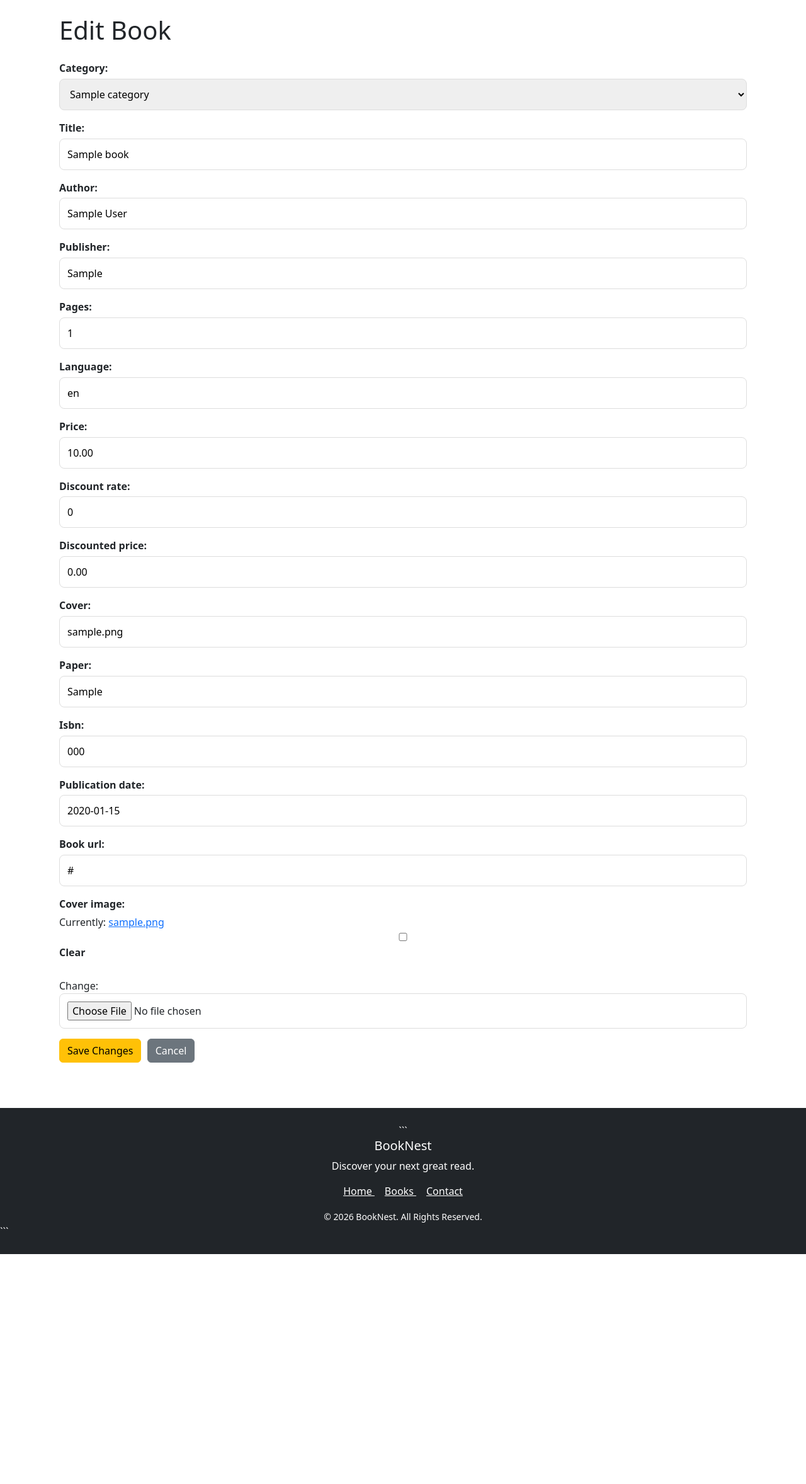
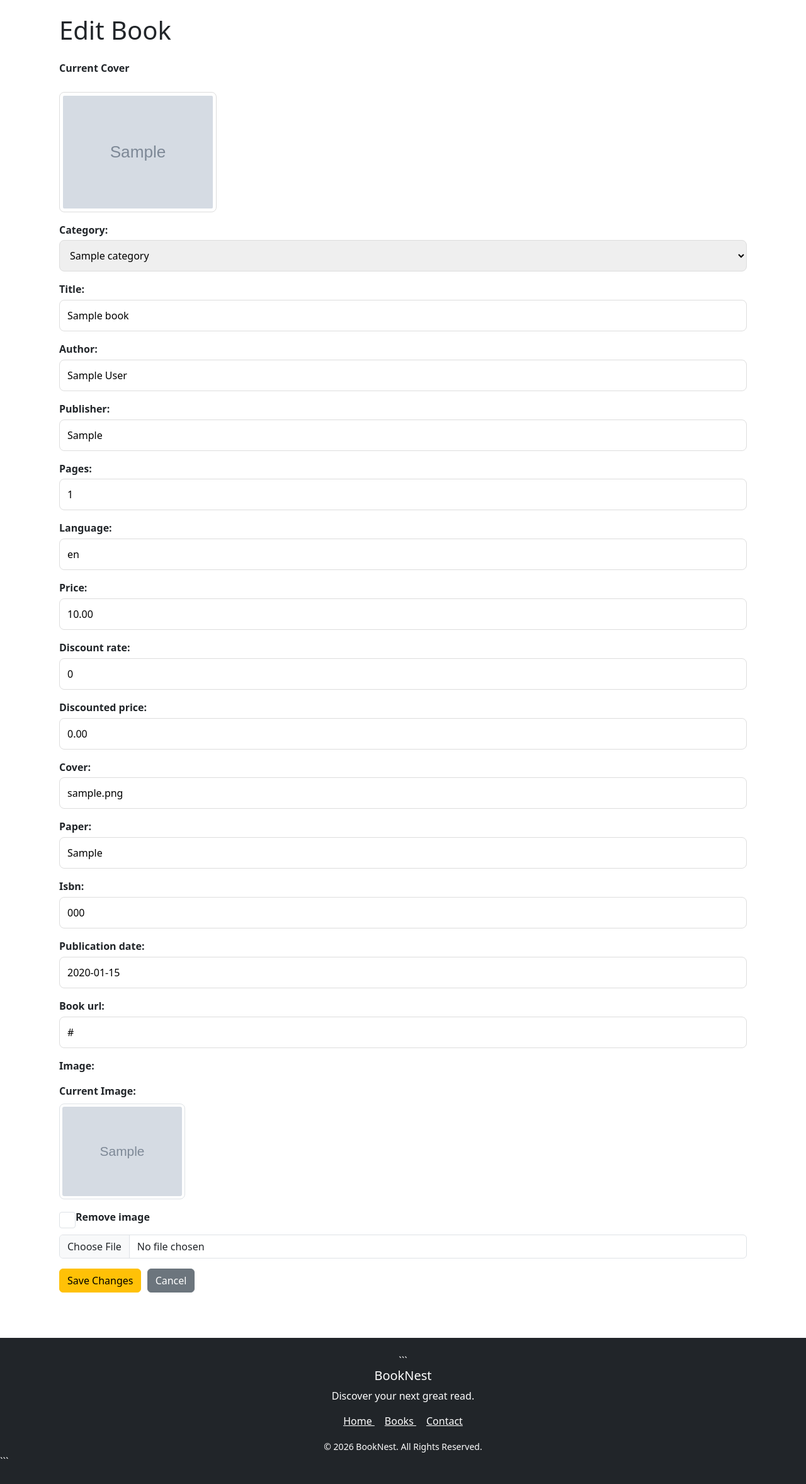
Before and after one commit to v-amna/booknest, a Django app: page /books/edit/1/ in a window 1280 px wide. Shown: the part 62-2418 px from the top of the page at 63% size. Before the commit the page ends 2053 px from the top, so only its background shows below. Run offline with Django 5.2, Linux system fonts and the light colour scheme; a user stored in the database is signed in; tables that the repository leaves empty hold one stand-in row (values such as "Sample post"); grey boxes marked "Sample" are stand-in pictures.

Commit message:
Product Admin- image field fixing

```diff
--- a/books/forms.py
+++ b/books/forms.py
@@ -1,9 +1,16 @@
+from .widgets import CustomClearableFileInput
 from django import forms
 from .models import Book
 
 
 class BookForm(forms.ModelForm):
 
+    cover_image = forms.ImageField(
+        label="Image",
+        required=False,
+        widget=CustomClearableFileInput()
+    )
+
     class Meta:
         model = Book
 
--- a/books/templates/books/edit_book.html
+++ b/books/templates/books/edit_book.html
@@ -8,11 +8,21 @@ Edit Book
 
 <div class="container">
 
-    <h1 class="mb-4">
+    <h1 class="mb-4">Edit Book</h1>
+    {% if book.cover_image %}
 
-        Edit Book
+<div class="mb-3">
 
-    </h1>
+    <p><strong>Current Cover</strong></p>
+
+    <img
+        src="{{ book.cover_image.url }}"
+        alt="{{ book.title }}"
+        class="img-preview">
+
+</div>
+
+{% endif %}
 
     <form method="POST"
           enctype="multipart/form-data">
--- /dev/null
+++ b/books/widgets.py
@@ -0,0 +1,5 @@
+from django.forms.widgets import ClearableFileInput
+
+
+class CustomClearableFileInput(ClearableFileInput):
+    template_name = "books/custom_widget_templates/custom_clearable_file_input.html"
--- a/static/css/base.css
+++ b/static/css/base.css
@@ -165,3 +165,41 @@ form textarea {
     padding: 10px 24px;
     border-radius: 8px;
 }
+/* Widget Styles */
+.btn-file {
+    position: relative;
+    overflow: hidden;
+}
+
+.btn-file input[type="file"] {
+    position: absolute;
+    top: 0;
+    right: 0;
+    min-width: 100%;
+    min-height: 100%;
+    opacity: 0;
+    cursor: pointer;
+}
+
+.custom-file-label {
+    overflow: hidden;
+    text-overflow: ellipsis;
+    white-space: nowrap;
+}
+
+.img-preview {
+    max-width: 250px;
+    border-radius: 8px;
+    border: 1px solid #ddd;
+    padding: 5px;
+    margin-top: 10px;
+}
+.custom-file-label {
+    overflow: hidden;
+    text-overflow: ellipsis;
+    white-space: nowrap;
+}
+
+.img-thumbnail {
+    border-radius: 8px;
+}
```
Also changed, not shown: books/templates/books/add_book.html (+16 -0 lines), books/templates/books/custom_widget_templates/custom_clearable_file_input.html (added, +39 -0 lines), media/books/Ente_kadha_VL1w4eA.jpg (added), media/books/booknest.png (added), media/books/no-cover_z7XogDh.png (added), media/books/whistle_T7DxM9S.jpg (added).
